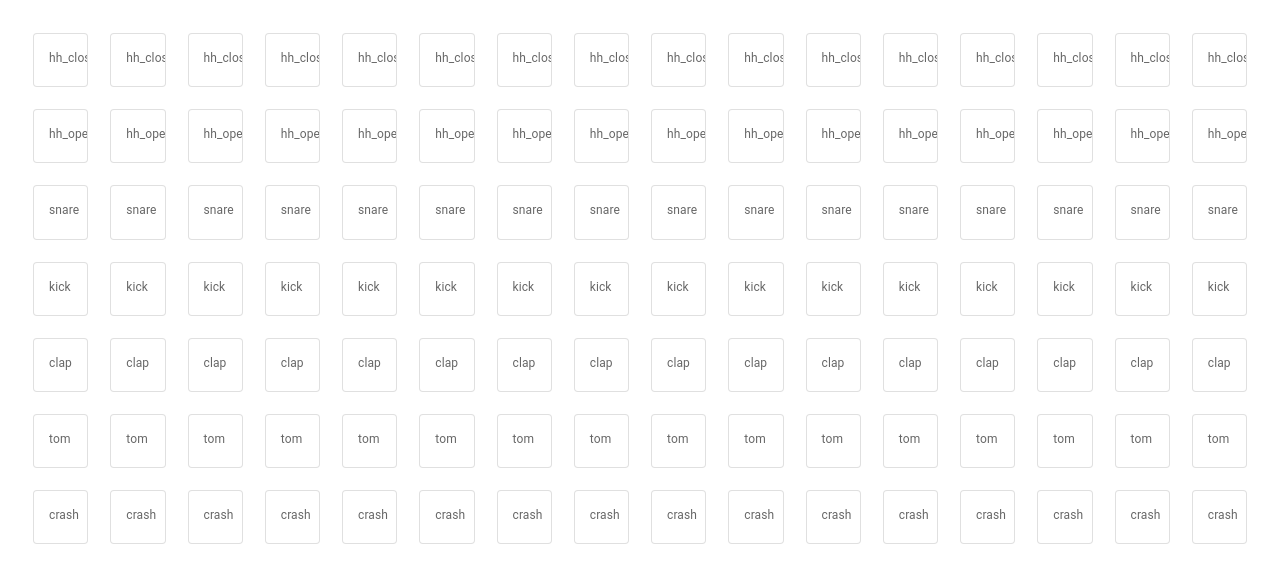
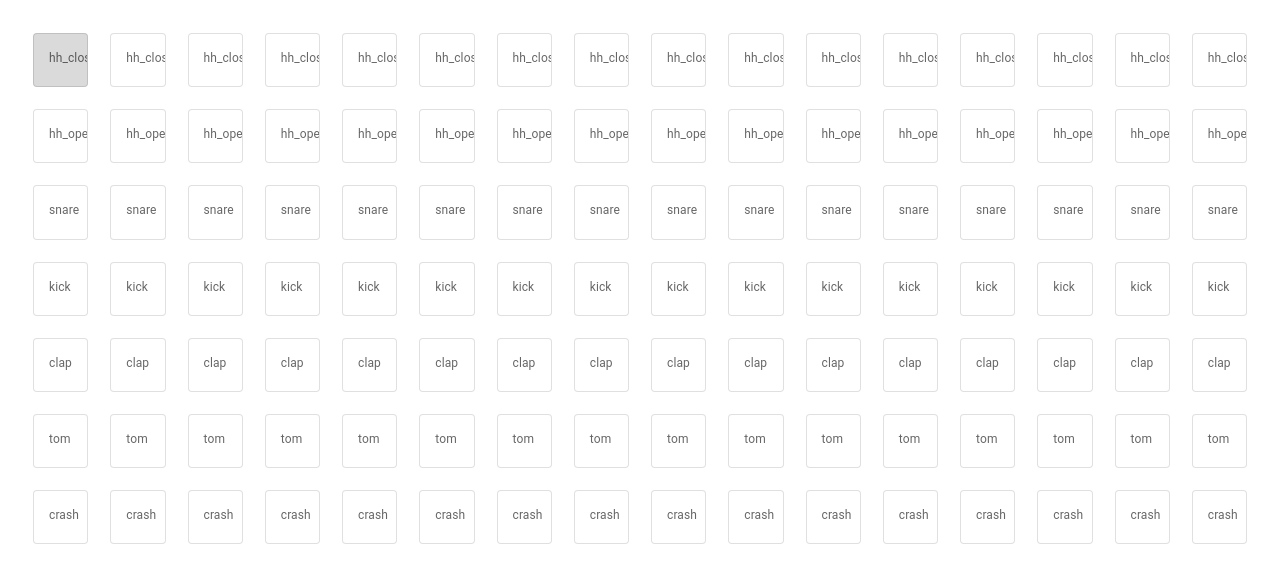
Before and after one commit to wangdrew/drum-machine, a React (Create React App) app: page / in a window 1280 px wide. In both pictures the pointer is over the element 60 px from the left and 60 px from the top of the page. Shown: the top 582 px of the page. Built offline with nearby package versions, Linux system fonts and the light colour scheme.

Commit message:
minor css tweaks

```diff
--- a/src/App.css
+++ b/src/App.css
@@ -4,6 +4,11 @@
 
 .pad {
   cursor: pointer;
+  user-select: none;
   padding: 15px;
   margin: 3px;
 }
+
+.pad:hover {
+  background-color: #DADADA;
+}
```
